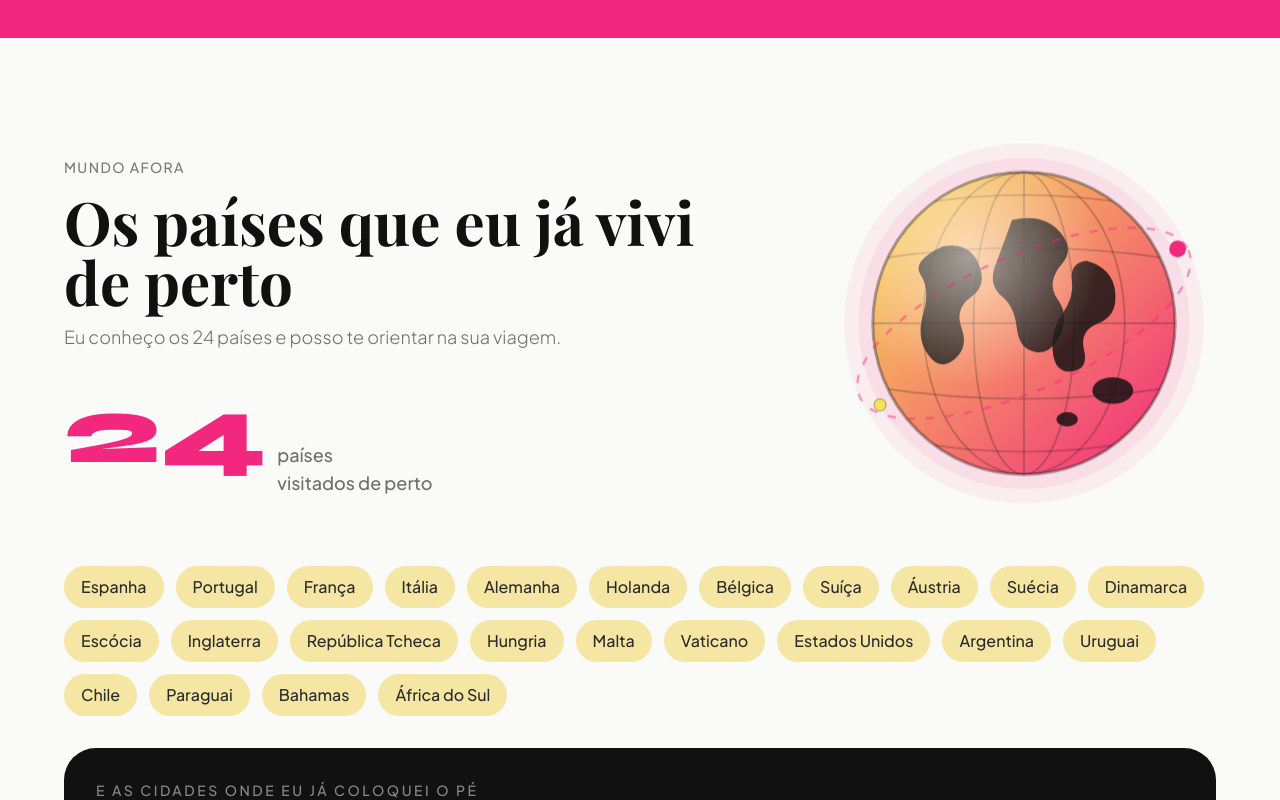
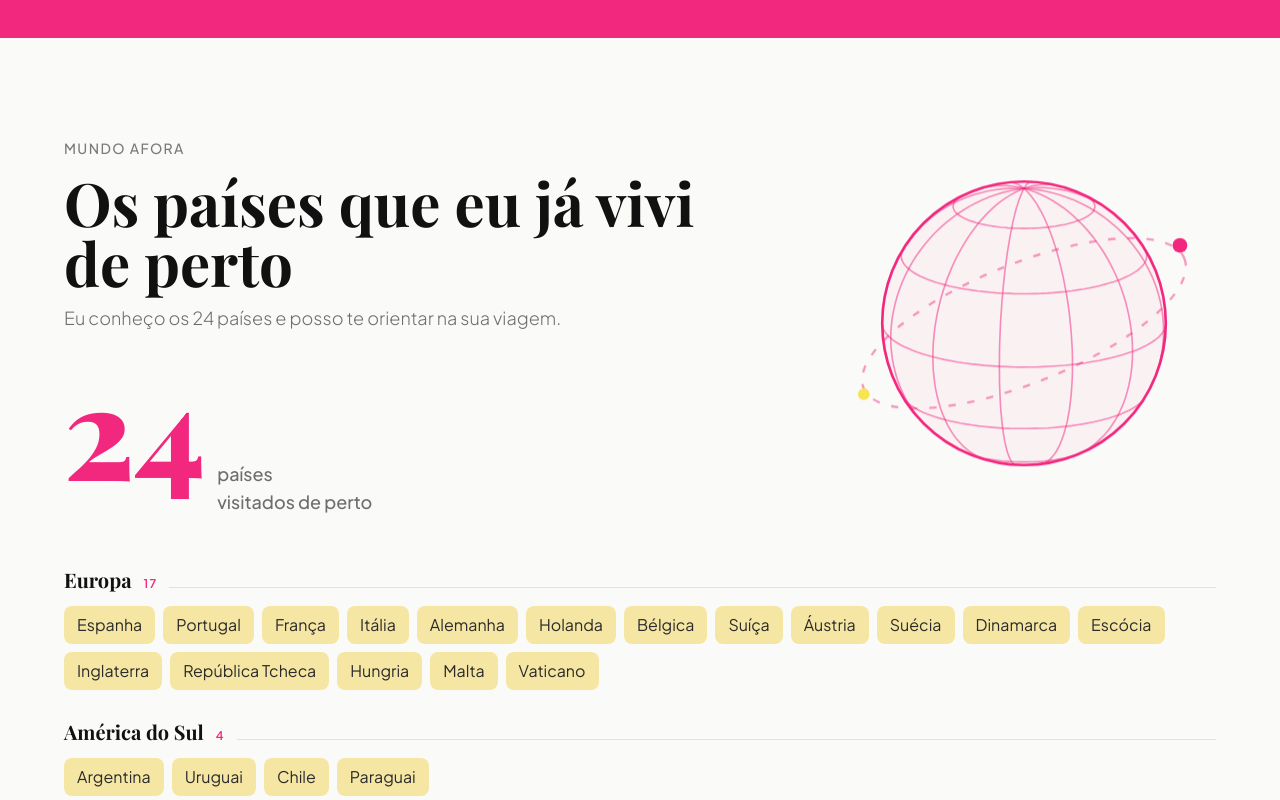
Before and after one commit to femartines22/brubaworld, a Next.js app: page / in a window 1280 px wide. Shown: the part 2200-3000 px from the top of the page. Built offline with nearby package versions, Linux system fonts and the light colour scheme.

Commit message:
Novo globo wireframe, fonte do contador e paises por continente

```diff
--- a/components/Globo.tsx
+++ b/components/Globo.tsx
@@ -1,93 +1,103 @@
-// Globo decorativo desenhado em SVG com a paleta da marca.
-// Sem dependência de imagem externa — escala em qualquer tamanho sem perder nitidez.
+// Globo wireframe — a grade é projetada de verdade sobre a esfera
+// (projeção ortográfica), então os meridianos e paralelos curvam certo.
+// Sem imagem externa: escala em qualquer tamanho sem perder nitidez.
+
+const R = 96;
+const CX = 130;
+const CY = 130;
+const TILT = (18 * Math.PI) / 180; // inclinação do eixo
+const LON0 = (10 * Math.PI) / 180; // longitude central
+
+type Ponto = { x: number; y: number; z: number };
+
+function projetar(latGraus: number, lonGraus: number): Ponto {
+  const lat = (latGraus * Math.PI) / 180;
+  const lon = (lonGraus * Math.PI) / 180;
+  const dl = lon - LON0;
+  const x = Math.cos(lat) * Math.sin(dl);
+  const y =
+    Math.cos(TILT) * Math.sin(lat) - Math.sin(TILT) * Math.cos(lat) * Math.cos(dl);
+  const z =
+    Math.sin(TILT) * Math.sin(lat) + Math.cos(TILT) * Math.cos(lat) * Math.cos(dl);
+  return { x: CX + R * x, y: CY - R * y, z };
+}
+
+/** Devolve os trechos visíveis (z > 0) de uma linha da grade. */
+function linha(
+  fixo: "lat" | "lon",
+  valor: number,
+  de: number,
+  ate: number,
+  passo = 3
+): string[] {
+  const trechos: string[] = [];
+  let atual: string[] = [];
+
+  for (let v = de; v <= ate; v += passo) {
+    const p = fixo === "lat" ? projetar(valor, v) : projetar(v, valor);
+    if (p.z > 0) {
+      atual.push(`${p.x.toFixed(1)},${p.y.toFixed(1)}`);
+    } else if (atual.length > 1) {
+      trechos.push(atual.join(" "));
+      atual = [];
+    } else {
+      atual = [];
+    }
+  }
+  if (atual.length > 1) trechos.push(atual.join(" "));
+  return trechos;
+}
+
+const paralelos = [-60, -30, 0, 30, 60].flatMap((lat) => linha("lat", lat, -180, 180));
+const meridianos = [-150, -120, -90, -60, -30, 0, 30, 60, 90, 120, 150, 180].flatMap(
+  (lon) => linha("lon", lon, -90, 90)
+);
+
 export default function Globo({ className = "" }: { className?: string }) {
   return (
     <svg
-      viewBox="0 0 320 320"
+      viewBox="0 0 260 260"
       className={className}
       role="img"
       aria-label="Ilustração de um globo terrestre"
     >
-      <defs>
-        <linearGradient id="globo-fundo" x1="0%" y1="0%" x2="100%" y2="100%">
-          <stop offset="0%" stopColor="#F7E455" />
-          <stop offset="100%" stopColor="#F2277E" />
-        </linearGradient>
-        <radialGradient id="globo-brilho" cx="32%" cy="28%" r="72%">
-          <stop offset="0%" stopColor="#FFFFFF" stopOpacity="0.55" />
-          <stop offset="60%" stopColor="#FFFFFF" stopOpacity="0" />
-        </radialGradient>
-        <clipPath id="globo-recorte">
-          <circle cx="160" cy="160" r="126" />
-        </clipPath>
-      </defs>
+      {/* Preenchimento suave da esfera */}
+      <circle cx={CX} cy={CY} r={R} fill="#F2277E" fillOpacity="0.04" />
 
-      {/* Halo externo */}
-      <circle cx="160" cy="160" r="150" fill="#F2277E" opacity="0.06" />
-      <circle cx="160" cy="160" r="138" fill="#F2277E" opacity="0.08" />
-
-      {/* Esfera */}
-      <circle cx="160" cy="160" r="126" fill="url(#globo-fundo)" />
-
-      <g clipPath="url(#globo-recorte)">
-        {/* Paralelos */}
-        <g stroke="#111111" strokeOpacity="0.22" strokeWidth="1.6" fill="none">
-          <line x1="34" y1="160" x2="286" y2="160" />
-          <path d="M40 106 Q160 88 280 106" />
-          <path d="M40 214 Q160 232 280 214" />
-          <path d="M62 62 Q160 44 258 62" />
-          <path d="M62 258 Q160 276 258 258" />
-        </g>
-
-        {/* Meridianos */}
-        <g stroke="#111111" strokeOpacity="0.22" strokeWidth="1.6" fill="none">
-          <line x1="160" y1="34" x2="160" y2="286" />
-          <ellipse cx="160" cy="160" rx="42" ry="126" />
-          <ellipse cx="160" cy="160" rx="84" ry="126" />
-        </g>
-
-        {/* Massas de terra estilizadas */}
-        <g fill="#111111" fillOpacity="0.82">
-          {/* Europa / África */}
-          <path d="M150 74 q26 -6 40 10 q12 14 2 26 q-14 16 -4 30 q10 14 2 30 q-8 16 -20 14 q-14 -2 -16 -20 q-2 -18 -12 -26 q-12 -10 -6 -26 q6 -16 14 -38 Z" />
-          {/* Américas */}
-          <path d="M92 96 q22 -4 30 14 q8 18 -6 28 q-14 10 -8 26 q6 16 -6 26 q-12 10 -22 -4 q-10 -14 -4 -34 q6 -20 -2 -32 q-8 -12 18 -24 Z" />
-          {/* Ásia / Oceania */}
-          <path d="M212 108 q22 6 24 26 q2 20 -14 26 q-16 6 -12 22 q4 16 -10 18 q-14 2 -16 -16 q-2 -18 8 -32 q10 -14 8 -28 q-2 -14 12 -16 Z" />
-          <ellipse cx="234" cy="216" rx="17" ry="11" />
-          <ellipse cx="196" cy="240" rx="9" ry="6" />
-        </g>
-
-        {/* Brilho */}
-        <circle cx="160" cy="160" r="126" fill="url(#globo-brilho)" />
+      {/* Grade */}
+      <g
+        fill="none"
+        stroke="#F2277E"
+        strokeOpacity="0.5"
+        strokeWidth="1.1"
+        strokeLinecap="round"
+      >
+        {paralelos.map((pontos, i) => (
+          <polyline key={`p${i}`} points={pontos} />
+        ))}
+        {meridianos.map((pontos, i) => (
+          <polyline key={`m${i}`} points={pontos} />
+        ))}
       </g>
 
       {/* Contorno */}
-      <circle
-        cx="160"
-        cy="160"
-        r="126"
-        fill="none"
-        stroke="#111111"
-        strokeOpacity="0.35"
-        strokeWidth="2.5"
-      />
+      <circle cx={CX} cy={CY} r={R} fill="none" stroke="#F2277E" strokeWidth="1.8" />
 
       {/* Órbita */}
       <ellipse
-        cx="160"
-        cy="160"
-        rx="150"
-        ry="56"
+        cx={CX}
+        cy={CY}
+        rx={R * 1.22}
+        ry={R * 0.42}
         fill="none"
         stroke="#F2277E"
         strokeOpacity="0.45"
-        strokeWidth="2"
-        strokeDasharray="7 9"
-        transform="rotate(-24 160 160)"
+        strokeWidth="1.6"
+        strokeDasharray="5 8"
+        transform={`rotate(-22 ${CX} ${CY})`}
       />
-      <circle cx="288" cy="98" r="7" fill="#F2277E" />
-      <circle cx="40" cy="228" r="5" fill="#F7E455" stroke="#111111" strokeOpacity="0.3" />
+      <circle cx={CX + R * 1.1} cy={CY - R * 0.55} r="5" fill="#F2277E" />
+      <circle cx={CX - R * 1.13} cy={CY + R * 0.5} r="4" fill="#F7E455" />
     </svg>
   );
 }
--- a/components/PaisesVisitados.tsx
+++ b/components/PaisesVisitados.tsx
@@ -1,7 +1,7 @@
 "use client";
 
 import { useEffect, useRef } from "react";
-import { paisesVisitados } from "@/data/paisesVisitados";
+import { paisesVisitados, paisesPorContinente } from "@/data/paisesVisitados";
 import { cidadesVisitadas } from "@/data/cidades";
 import Globo from "@/components/Globo";
 
@@ -52,7 +52,7 @@ export default function PaisesVisitados() {
 
             {/* Contador */}
             <div className="reveal flex items-baseline gap-3 mt-8">
-              <span className="font-syne font-extrabold text-rosa text-6xl md:text-8xl leading-none">
+              <span className="font-display font-black text-rosa text-7xl md:text-9xl leading-none">
                 {paisesVisitados.length}
               </span>
               <span className="font-jakarta font-medium text-preto/60 text-base md:text-lg leading-tight">
@@ -69,15 +69,33 @@ export default function PaisesVisitados() {
           </div>
         </div>
 
-        {/* Grade de países */}
-        <div className="reveal flex flex-wrap gap-2 md:gap-3 mt-12">
-          {paisesVisitados.map((pais) => (
-            <span
-              key={pais}
-              className="font-jakarta font-medium text-sm md:text-base bg-manteigaClara text-grafite px-4 py-2 rounded-full border border-transparent hover:border-rosa hover:-translate-y-0.5 transition-all duration-200 cursor-default"
-            >
-              {pais}
-            </span>
+        {/* Países agrupados por continente */}
+        <div className="mt-12 space-y-7">
+          {paisesPorContinente.map((grupo) => (
+            <div key={grupo.continente} className="reveal">
+              {/* Cabeçalho do continente */}
+              <div className="flex items-baseline gap-3 mb-3">
+                <h3 className="font-display font-bold text-preto text-lg md:text-xl">
+                  {grupo.continente}
+                </h3>
+                <span className="font-jakarta font-semibold text-xs tracking-[0.1em] text-rosa">
+                  {grupo.paises.length}
+                </span>
+                <span className="flex-1 h-px bg-preto/10" />
+              </div>
+
+              {/* Países do continente */}
+              <div className="flex flex-wrap gap-2">
+                {grupo.paises.map((pais) => (
+                  <span
+                    key={pais}
+                    className="font-jakarta font-normal text-sm md:text-base bg-manteigaClara text-grafite px-3 py-1.5 rounded-lg border border-transparent hover:border-rosa hover:-translate-y-0.5 transition-all duration-200 cursor-default"
+                  >
+                    {pais}
+                  </span>
+                ))}
+              </div>
+            </div>
           ))}
         </div>
 
--- a/data/paisesVisitados.ts
+++ b/data/paisesVisitados.ts
@@ -1,11 +1,43 @@
-// Países que a Bruba já visitou pessoalmente.
-// Para adicionar um novo país, basta incluir o nome nesta lista —
-// o contador e a grade na home se atualizam sozinhos.
-export const paisesVisitados = [
-  "Espanha", "Portugal", "França", "Itália", "Alemanha",
-  "Holanda", "Bélgica", "Suíça", "Áustria", "Suécia",
-  "Dinamarca", "Escócia", "Inglaterra", "República Tcheca",
-  "Hungria", "Malta", "Vaticano",
-  "Estados Unidos", "Argentina", "Uruguai", "Chile", "Paraguai", "Bahamas",
-  "África do Sul",
+// Países que a Bruba já visitou pessoalmente, agrupados por continente.
+// Para adicionar um país novo, inclua o nome no continente certo —
+// o contador, os subtotais e a grade na home se atualizam sozinhos.
+
+export const paisesPorContinente = [
+  {
+    continente: "Europa",
+    paises: [
+      "Espanha",
+      "Portugal",
+      "França",
+      "Itália",
+      "Alemanha",
+      "Holanda",
+      "Bélgica",
+      "Suíça",
+      "Áustria",
+      "Suécia",
+      "Dinamarca",
+      "Escócia",
+      "Inglaterra",
+      "República Tcheca",
+      "Hungria",
+      "Malta",
+      "Vaticano",
+    ],
+  },
+  {
+    continente: "América do Sul",
+    paises: ["Argentina", "Uruguai", "Chile", "Paraguai"],
+  },
+  {
+    continente: "América do Norte",
+    paises: ["Estados Unidos", "Bahamas"],
+  },
+  {
+    continente: "África",
+    paises: ["África do Sul"],
+  },
 ];
+
+// Lista plana — usada pelo contador e por qualquer lugar que só precise dos nomes.
+export const paisesVisitados = paisesPorContinente.flatMap((g) => g.paises);
```
